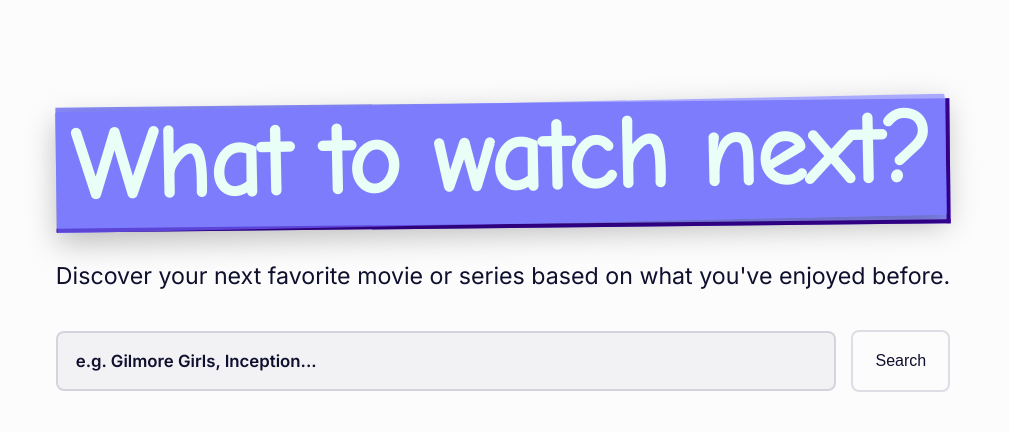
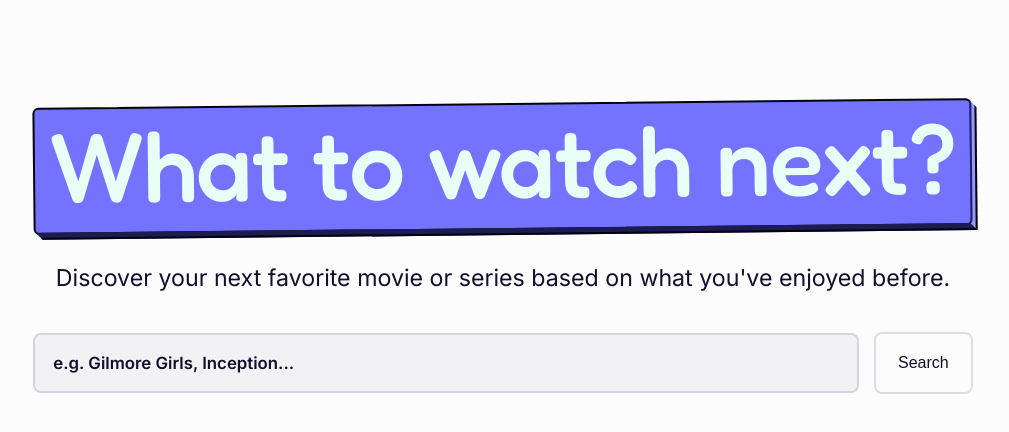
Before and after one commit to dmolinsky/what-to-watch-next-frontend, a React (Vite) app: page / in a window 1280 px wide. Shown: the top 432 px of the page, without its empty margins (137-1146 px from the left). Built offline with nearby package versions, Linux system fonts and the light colour scheme; no server answers.

Commit message:
redesigned header

```diff
--- a/package.json
+++ b/package.json
@@ -12,6 +12,7 @@
   "dependencies": {
     "@fontsource/chewy": "^5.2.7",
     "@fontsource/comic-neue": "^5.2.7",
+    "@fontsource/fredoka": "^5.2.10",
     "@fontsource/inter": "^5.2.8",
     "react": "^19.2.0",
     "react-dom": "^19.2.0"
--- a/src/styles/globals.css
+++ b/src/styles/globals.css
@@ -30,7 +30,7 @@
 :root {
   --page-padding: 16px;
   --font-sans: "Inter", system-ui, -apple-system, Segoe UI, Roboto, Arial, sans-serif;
-  --font-display: "Comic Neue", system-ui, -apple-system, Segoe UI, Roboto, Arial, sans-serif;
+  --font-display: "Fredoka", system-ui, -apple-system, BlinkMacSystemFont, sans-serif;
 
   --ink: #020214;
   --navy: #0f0f2e;
@@ -102,6 +102,13 @@ a {
 .display {
   font-family: var(--font-display);
   letter-spacing: 0.2px;
+  font-weight: 300;
+}
+
+h1, h2, h3, h4, h5, h6 {
+  margin: 0;
+  font-weight: 500;
+  letter-spacing: -1px;
 }
 
 .container {
--- a/src/styles/pages/start-page.css
+++ b/src/styles/pages/start-page.css
@@ -13,38 +13,68 @@
 }
 
 .hero-title {
+  --depth: 7px;
+  --side-right: color-mix(in srgb, var(--indigo) 50%, transparent);
+  --side-bottom: var(--navy-light);
+
   position: relative;
   display: inline-block;
-  padding: 0.2em 0.9em;
+  padding: 0.28em 0.9em;
   margin-bottom: 1.5rem;
 
-  background: #898BFB;           /* front */
-  border-right: 4px solid #390099; /* side */
-  border-bottom: 4px solid #390099;
+  background: var(--lavender);
+  border: 2px solid var(--ink);
+  border-radius: 6px;
+
   transform: rotate(-0.6deg);
 }
 
+/* RIGHT 3D FACE */
 .hero-title::before {
   content: "";
   position: absolute;
-  inset: 0;
-  background: rgba(115, 115, 255, 0.60);
-  border-radius: 2px;
-  transform: rotate(-0.6deg);
-  z-index: -1;
-  box-shadow: 0 10px 30px rgba(0, 0, 0, 0.25);
+  top: 0;
+  left: 100%;
+  width: var(--depth);
+  height: 100%;
+
+  background: var(--side-right);
+  pointer-events: none;
+
+  transform: skewY(45deg);
+  transform-origin: top left;
+
+  border-right: 2px solid var(--ink);
+}
+
+/* BOTTOM 3D FACE */
+.hero-title::after {
+  content: "";
+  position: absolute;
+  top: 100%;
+  left: 0;
+  width: 100%;
+  height: var(--depth);
+
+  background: var(--side-bottom);
+  pointer-events: none;
+
+  transform: skewX(45deg);
+  transform-origin: top left;
+
+  border-bottom: 2px solid var(--ink);
 }
 
 .hero-title h1 {
   font-family: var(--font-display);
-  font-size: 2.3rem;
+  font-size: clamp(2.1rem, 5vw, 3.2rem);
   line-height: 1.05;
   margin: 0;
   color: #e7fff6;
-  transform: rotate(-0.6deg);
-  margin-bottom: 5px;
+
+  /* keep the internal text aligned with the front */
+  transform: none;
 }
-
 
 .start-lead {
   margin: 10px auto 0;
```
Also changed, not shown: src/main.tsx (+5 -3 lines), 1 other file (tests, documents, lock files or other folders).
